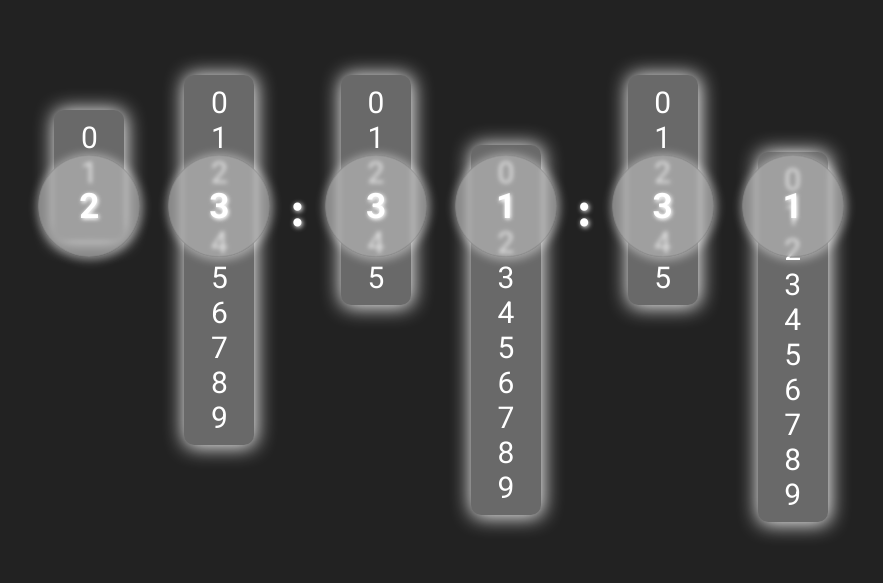
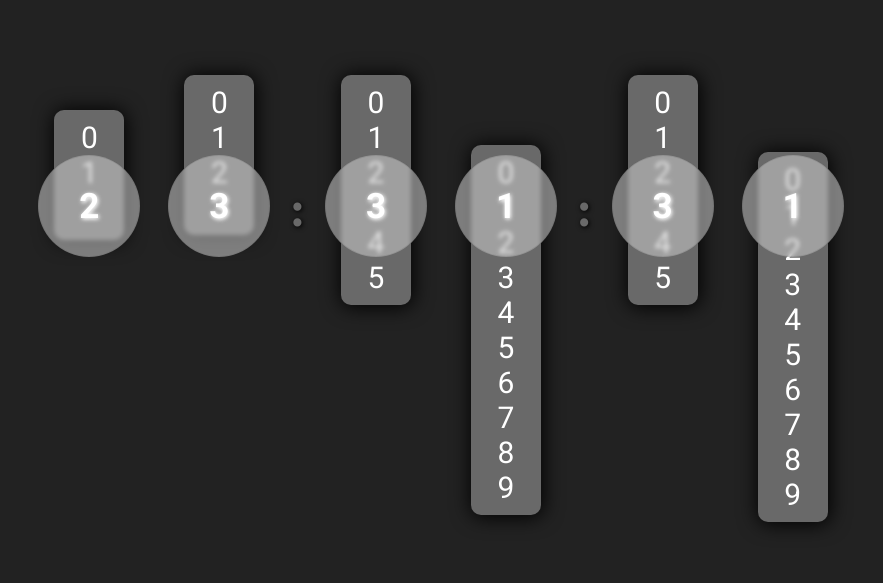
Before and after one commit to BaydoganMirac/ClockDesign, a plain HTML site: page index.html in a window 1280 px wide. Shown: the part 140-723 px from the top of the page, without its empty margins (199-1082 px from the left). Drawn offline with Linux system fonts and the light colour scheme.

Commit message:
Update index.html

```diff
--- a/index.html
+++ b/index.html
@@ -49,7 +49,7 @@
 			text-align: center;
 			font-size: 30px;
 			font-family: 'Roboto', sans-serif;
-			box-shadow: 1px 1px 20px 1px #fff;
+			box-shadow: 1px 1px 20px 1px #000;
 			height: auto;
 			overflow: hidden;
 			display: flex;
@@ -62,10 +62,10 @@
 		}
 		.twoDots{
 			font-size: 50px;
-			color: white;
+			color: #696969;
 			height: 50%;
 			font-weight: bold;
-			text-shadow: 1px 1px 5px #fff;
+			text-shadow: 1px 1px 5px #000;
 			margin-top: 40vh;
 		}
 		.active{
@@ -73,7 +73,7 @@
 			height: 100px;
 			width: 100px;
 			background: rgba(204, 204, 204, 0.555);
-			box-shadow: 1px 1px 10px 2px  rgba(255, 255, 255, 0.445);
+/*			box-shadow: 1px 1px 10px 2px  rgba(255, 255, 255, 0.445); */
 			backdrop-filter: blur( 2.0px );
 			-webkit-backdrop-filter: blur( 2.0px );
 			border-radius: 100%;
@@ -100,7 +100,7 @@
 			height: 210px;
 		}
 		.hourFirstStick{
-			height: 350px;
+			height: 140px;
 		}
 		.hourSecondStick{
 			height: 110px;
@@ -123,12 +123,6 @@
 			<li>1</li>
 			<li>2</li>
 			<li>3</li>
-			<li>4</li>
-			<li>5</li>
-			<li>6</li>
-			<li>7</li>
-			<li>8</li>
-			<li>9</li>
 		</ul>
 	</div>
 	<span class="twoDots">:</span>
```
